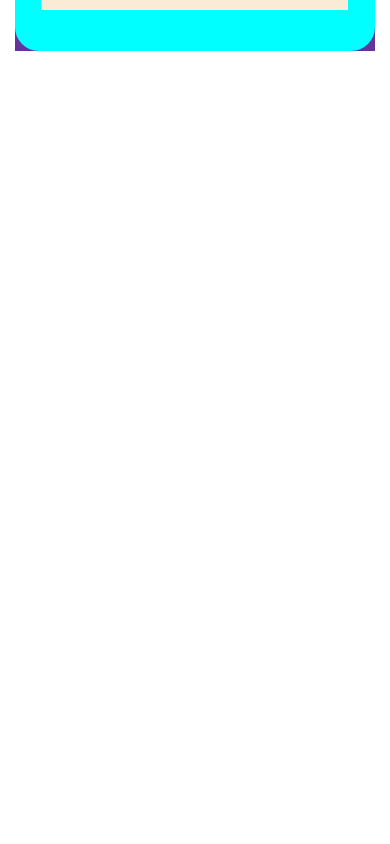
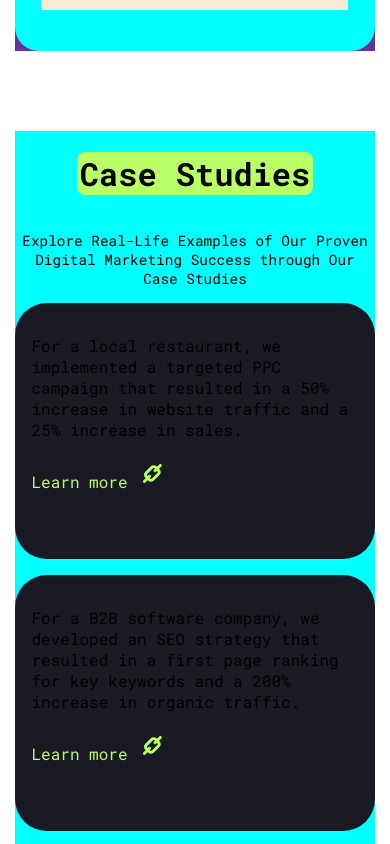
Before and after one commit to Mouuheb/positifis, a React (Vite) app: page / in a window 390 px wide. Shown: the part 3560-4404 px from the top of the page. Before the commit the page ends 3691 px from the top, so only its background shows below. Built offline with nearby package versions, Linux system fonts and the light colour scheme.

Commit message:
responsive case

```diff
--- a/src/App.jsx
+++ b/src/App.jsx
@@ -22,10 +22,10 @@
     <Home/>
     <Ads/>
     <Services/>
-    {/*
+    <Case/>
 
-    <Case/>
-    <Work/>
+
+    {/* <Work/>
     <Team/>
     <Testimonial/>
     <Contact/>
--- a/src/pages/case/case.css
+++ b/src/pages/case/case.css
@@ -1,11 +1,12 @@
-.case{
+@media screen and (min-width: 800px) {
+    .case {
         width: 90%;
         margin: 0 5%;
         margin-top: 5rem;
         background-color: var(--color-white);
     }
 
-.case .header{
+    .case .header {
         display: flex;
         flex-direction: row;
         width: 60%;
@@ -13,11 +14,11 @@
         align-items: center;
     }
 
-.case .header .title{
+    .case .header .title {
         width: 35%;
     }
 
-.case .header h1{
+    .case .header h1 {
         width: fit-content;
         color: var(--color-text);
         background-color: var(--color-bg-pr);
@@ -25,13 +26,13 @@
         padding: .0rem 0.2rem;
     }
 
-.case .header p{
+    .case .header p {
         color: var(--color-text);
-    font-weight:400;
+        font-weight: 400;
         font-size: 0.9rem;
     }
 
-.case .element{
+    .case .element {
         background-color: var(--color-dark);
         color: var(--color-white);
         display: flex;
@@ -45,7 +46,7 @@
         overflow: hidden;
     }
 
-.case .element a{
+    .case .element a {
         text-decoration: none;
         margin: 3rem 0rem;
         color: var(--color-bg-pr);
@@ -53,8 +54,96 @@
 
     }
 
-.case .element .icon{
+    .case .element .icon {
         font-size: 2rem;
         color: var(--color-bg-pr);
         /* margin: 0rem; */
     }
+}
+
+
+@media screen and (max-width: 800px) {
+    .case {
+        width: 96%;
+        margin: 0 2%;
+        margin-top: 2rem;
+        background-color: aqua;
+        /* background-color: var(--color-white); */
+    }
+
+    .case .header {
+        display: flex;
+        text-align: center;
+        flex-direction: column;
+        width: 100%;
+        align-items: center;
+    }
+
+
+
+    .case .header h1 {
+        width: fit-content;
+        color: var(--color-text);
+        background-color: var(--color-bg-pr);
+        border-radius: 0.5rem;
+        padding: .0rem 0.2rem;
+    }
+
+    .case .header p {
+        color: var(--color-text);
+        font-weight: 400;
+        font-size: 0.9rem;
+    }
+
+    .case .element {
+        display: flex;
+        flex-direction: column;
+        align-items: center;
+        gap: 1rem;
+
+        /* overflow-y: hidden;
+        overflow-y: auto; */
+        /* width: 100%; */
+
+    /* background-color: var(--color-dark); */
+
+
+    }
+
+    .case .element .card {
+        overflow: hidden;
+        /* width: 20rem; */
+        width: 100%;
+        border-radius: 2rem;
+        background-color: var(--color-dark);
+        height: 16rem;
+        padding: 1rem;
+        /* margin: 1rem; */
+        /* background-color: var(--color-dark);
+        color: var(--color-white);
+        display: flex;
+        flex-direction: row;
+        margin: 5rem 0;
+        border-radius: 2rem;
+        height: 16rem;
+        width: 30rem;
+        gap: 3rem;
+        padding: 1rem 3rem;
+        align-items: center;
+        overflow: hidden; */
+    }
+
+    .case .element a {
+        text-decoration: none;
+        margin: 3rem 0rem;
+        color: var(--color-bg-pr);
+        margin: 12rem 0;
+
+    }
+
+    .case .element .icon {
+        font-size: 2rem;
+        color: var(--color-bg-pr);
+        /* margin: 0rem; */
+    }
+}
```
Lines whose indentation alone changed are shown as unchanged.
